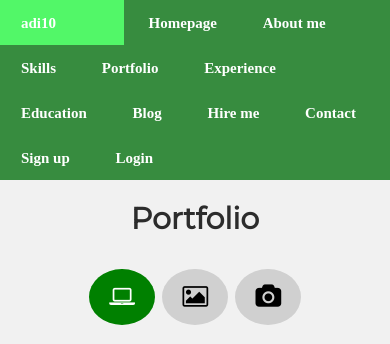
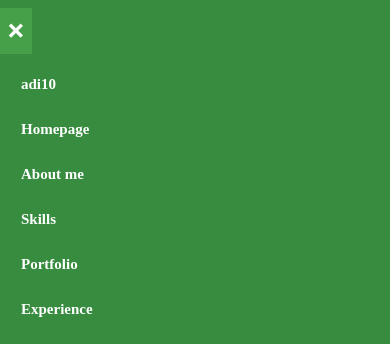
Before and after one commit to aditpatil10/Portfolio, a PHP site: page /portfolio.html in a window 390 px wide; the page is wider, and only the part inside the window is pictured. Shown: the top 344 px of that part. Run offline with PHP 8.4, Linux system fonts and the light colour scheme; some libraries are stand-ins or nearby versions.

Commit message:
Fix [Responsive Nav]

```diff
--- a/Hireme.html
+++ b/Hireme.html
@@ -14,10 +14,13 @@
       rel="stylesheet"
       href="https://cdnjs.cloudflare.com/ajax/libs/font-awesome/4.7.0/css/font-awesome.min.css"
     />
+    <script src="//ajax.googleapis.com/ajax/libs/jquery/1.8.3/jquery.min.js"></script>
+    <script src="js/portfolio.js" type="text/javascript"></script>
   </head>
   <body class="home">
         <nav>
                 <ul>
+                    <button>🞬</button>
                   <li style="padding-right: 12%"><a href="#home">adi10</a></li>
                   <li><a href="home.html">Homepage</a></li>
                   <li><a href="aboutme.html">About me</a></li>
--- a/aboutme.html
+++ b/aboutme.html
@@ -10,10 +10,13 @@
       href="https://fonts.googleapis.com/css?family=Montserrat&display=swap"
       rel="stylesheet"
     />
+    <script src="//ajax.googleapis.com/ajax/libs/jquery/1.8.3/jquery.min.js"></script>
+    <script src="js/portfolio.js" type="text/javascript"></script>
   </head>
   <body>
     <nav>
       <ul>
+        <button>🞬</button>
         <li style="padding-right: 12%"><a href="#home">adi10</a></li>
         <li><a href="home.html">Homepage</a></li>
         <li><a href="#">About me</a></li>
--- a/contact.html
+++ b/contact.html
@@ -14,10 +14,13 @@
       rel="stylesheet"
       href="https://cdnjs.cloudflare.com/ajax/libs/font-awesome/4.7.0/css/font-awesome.min.css"
     />
+    <script src="//ajax.googleapis.com/ajax/libs/jquery/1.8.3/jquery.min.js"></script>
+    <script src="js/portfolio.js" type="text/javascript"></script>
   </head>
   <body class="home">
     <nav>
       <ul>
+        <button>🞬</button>
         <li style="padding-right: 12%"><a href="#home">adi10</a></li>
         <li><a href="home.html">Homepage</a></li>
         <li><a href="aboutme.html">About me</a></li>
--- a/css/portfolio.css
+++ b/css/portfolio.css
@@ -51,11 +51,18 @@ nav li > ul li {
 nav ul {
   margin: 0;
   padding: 0;
+  display: flex;
 }
 nav ul li {
   /* This allow us to arrange list items in a row, without using float */
   display: inline-block;
   list-style-type: none;
+}
+
+nav ul button {
+  display: none;
+  align-self: flex-start;
+  background-color: #45a049;
 }
 
 /* Create a style for the first level items */
@@ -77,6 +84,41 @@ nav li:hover {
 nav li:hover > ul {
   position: absolute;
   display: block;
+}
+
+@media only screen and (max-width: 500px) {
+  /*shows elements in a column*/
+  nav ul {
+    flex-direction: column;
+  }
+
+  /* deletes margin on top or bottom of the a tag*/
+  nav ul li {
+    margin: 0;
+  }
+  /* makes sure that the a tag will take the entire screen*/
+  nav > ul > li > a {
+    display: block;
+  }
+}
+
+@media only screen and (max-width: 500px) {
+  nav ul button {
+    /*makes the button visible*/
+    display: block;
+    background-color: #45a049;
+
+    /*since we are here, we can style it a little bit!*/
+    padding: 2vw;
+    font-size: 3vh;
+    border: none;
+
+    /*outline none removes the default blue border that appears anytime you click on the button*/
+    outline: none;
+    align-self: flex-start;
+
+    cursor: pointer;
+  }
 }
 .aligncenter {
   text-align: center;
--- a/edu.html
+++ b/edu.html
@@ -14,10 +14,13 @@
       rel="stylesheet"
       href="https://cdnjs.cloudflare.com/ajax/libs/font-awesome/4.7.0/css/font-awesome.min.css"
     />
+    <script src="//ajax.googleapis.com/ajax/libs/jquery/1.8.3/jquery.min.js"></script>
+    <script src="js/portfolio.js" type="text/javascript"></script>
   </head>
   <body class="home">
         <nav>
                 <ul>
+                    <button>🞬</button>
                   <li style="padding-right: 12%"><a href="#home">adi10</a></li>
                   <li><a href="home.html">Homepage</a></li>
                   <li><a href="aboutme.html">About me</a></li>
--- a/exp.html
+++ b/exp.html
@@ -14,10 +14,13 @@
       rel="stylesheet"
       href="https://cdnjs.cloudflare.com/ajax/libs/font-awesome/4.7.0/css/font-awesome.min.css"
     />
+    <script src="//ajax.googleapis.com/ajax/libs/jquery/1.8.3/jquery.min.js"></script>
+    <script src="js/portfolio.js" type="text/javascript"></script>
   </head>
   <body class="home">
         <nav>
                 <ul>
+                    <button>🞬</button>
                   <li style="padding-right: 12%"><a href="#home">adi10</a></li>
                   <li><a href="home.html">Homepage</a></li>
                   <li><a href="aboutme.html">About me</a></li>
--- a/home.html
+++ b/home.html
@@ -14,10 +14,13 @@
       rel="stylesheet"
       href="https://cdnjs.cloudflare.com/ajax/libs/font-awesome/4.7.0/css/font-awesome.min.css"
     />
+    <script src="//ajax.googleapis.com/ajax/libs/jquery/1.8.3/jquery.min.js"></script>
+    <script src="js/portfolio.js" type="text/javascript"></script>
   </head>
   <body class="home">
     <nav>
       <ul>
+        <button>🞬</button>
         <li style="padding-right: 12%"><a href="#home">adi10</a></li>
         <li><a href="#">Homepage</a></li>
         <li><a href="aboutme.html">About me</a></li>
--- /dev/null
+++ b/js/portfolio.js
@@ -0,0 +1,14 @@
+$(document).ready(function() {
+  /* function called when you click of the button */
+  $("nav button").click(function() {
+    /* this if else to change the text in the button */
+    if ($("nav button").text() == "☰") {
+      $("nav button").text("🞬");
+    } else {
+      $("nav button").text("☰");
+    }
+
+    /* this function toggle the visibility of our "li" elements */
+    $("li").toggle("slow");
+  });
+});
--- a/portfolio.html
+++ b/portfolio.html
@@ -14,11 +14,13 @@
       rel="stylesheet"
       href="https://cdnjs.cloudflare.com/ajax/libs/font-awesome/4.7.0/css/font-awesome.min.css"
     />
-    <script src="js/portfolio.js"></script>
+    <script src="//ajax.googleapis.com/ajax/libs/jquery/1.8.3/jquery.min.js"></script>
+    <script src="js/portfolio.js" type="text/javascript"></script>
   </head>
   <body style="background-color: #f1f1f1;">
     <nav>
       <ul>
+        <button>🞬</button>
         <li style="padding-right: 12%"><a href="#home">adi10</a></li>
         <li><a href="home.html">Homepage</a></li>
         <li><a href="aboutme.html">About me</a></li>
--- a/skills.html
+++ b/skills.html
@@ -14,10 +14,13 @@
       rel="stylesheet"
       href="https://cdnjs.cloudflare.com/ajax/libs/font-awesome/4.7.0/css/font-awesome.min.css"
     />
+    <script src="//ajax.googleapis.com/ajax/libs/jquery/1.8.3/jquery.min.js"></script>
+    <script src="js/portfolio.js" type="text/javascript"></script>
   </head>
   <body>
     <nav>
       <ul>
+        <button>🞬</button>
         <li style="padding-right: 12%"><a href="#home">adi10</a></li>
         <li><a href="home.html">Homepage</a></li>
         <li><a href="aboutme.html">About me</a></li>
```
